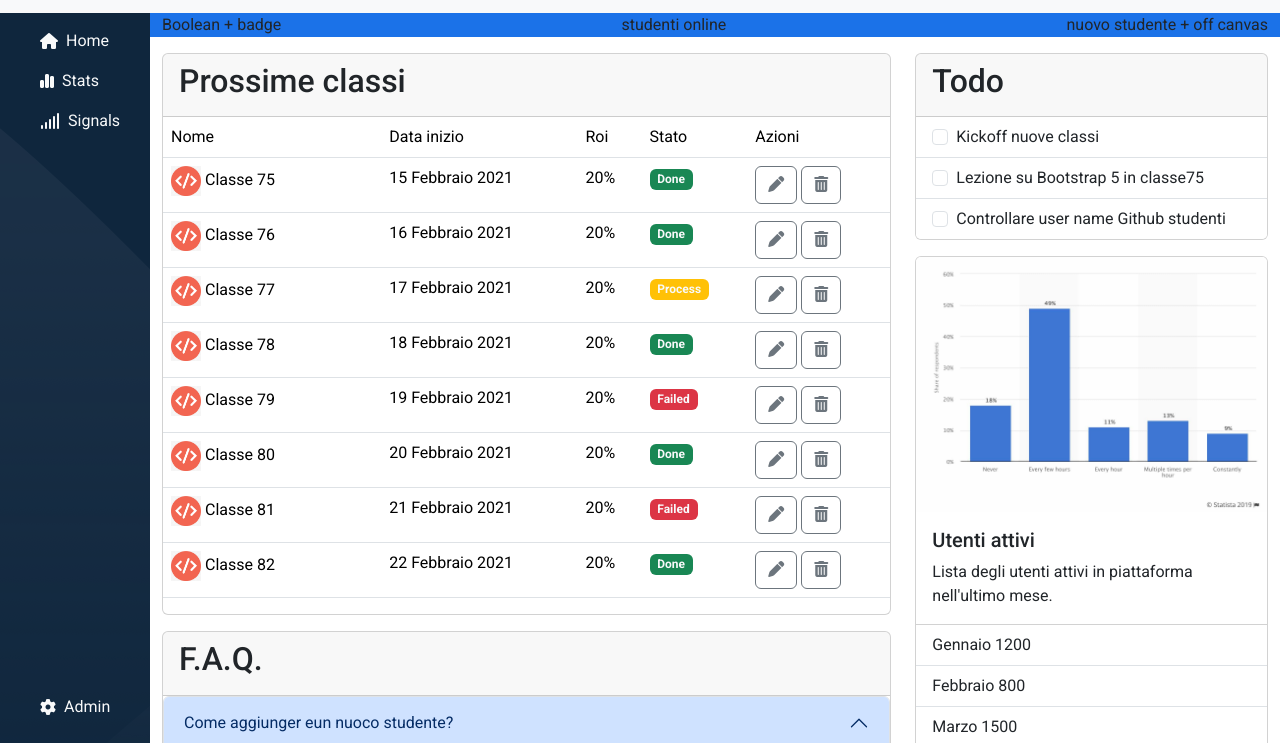
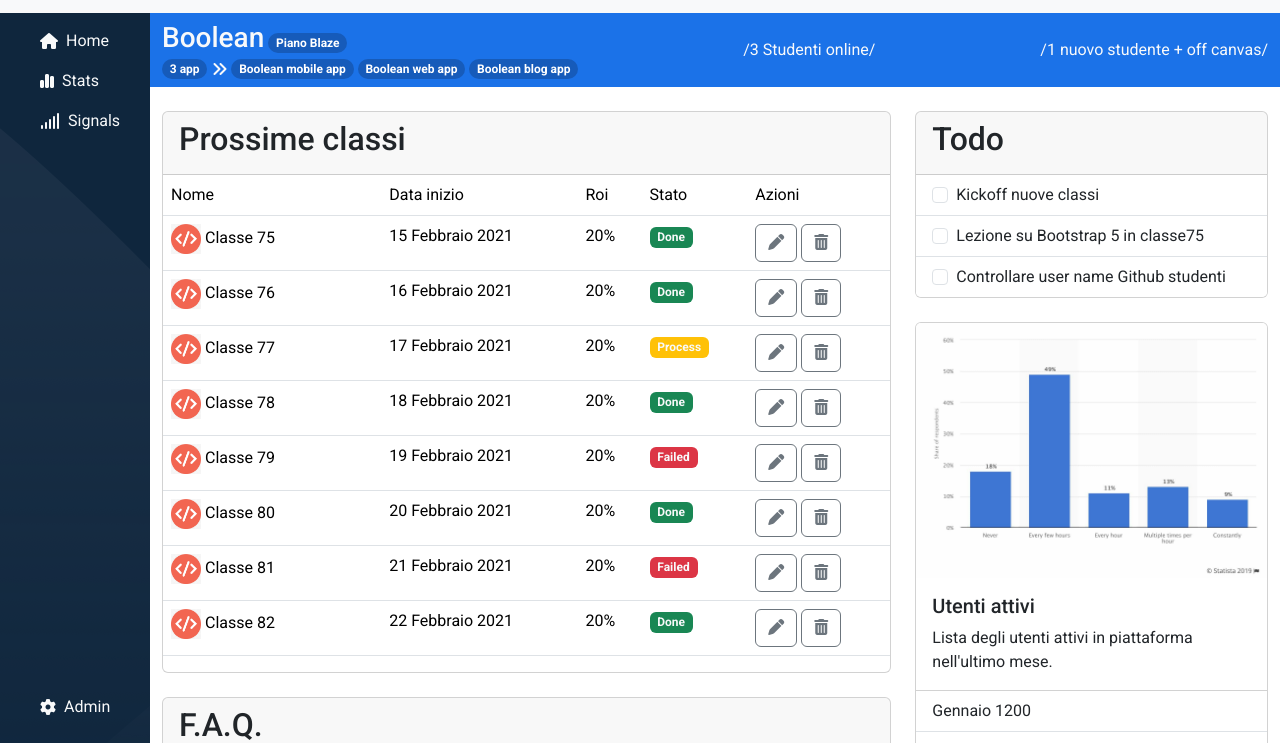
Before and after one commit to SimoneNegrisoli/html-css-bootstrap-dashboard, a plain HTML site: page index.html in a window 1280 px wide. Shown: the part 57-800 px from the top of the page. Drawn offline with nearby package versions, Linux system fonts and the light colour scheme.

Commit message:
main nav left, pill

```diff
--- a/css/style.css
+++ b/css/style.css
@@ -88,6 +88,16 @@ main{
         width: 30%;
     }
 
+    /* MAIN NAV */
+
+    #main-nav h3 {
+        margin-bottom: 0;
+        display: inline-block;
+    }
+
+    .my-pill-colors{
+        background-color: #165BBA;
+    }
 
 /* MEDIA QUERY */
 @media screen and (max-width: 991px){
--- a/index.html
+++ b/index.html
@@ -98,26 +98,54 @@
 
                 </div>
             </div>
-            <div id="main-content" class="debug">
+            <div id="main-content" class="text-light">
 
-                <div id="main-nav" class="container-fluid d-flex justify-content-between">
+                <div id="main-nav"
+                    class="container-fluid flex-column d-lg-flex flex-lg-row justify-content-between align-content-center align-items-center py-2">
 
-                    <div>
-                        Boolean + badge
+                    <div class="order-lg-3">
+                        /1 nuovo studente + off canvas/
+
                     </div>
-                    <div>
-                        studenti online
+                    <div class="order-lg-1">
+                        <div>
+                            <h3>Boolean</h3>
+                            <span class="badge rounded-pill my-pill-colors">
+                                Piano Blaze
+                            </span>
+                        </div>
+
+                        <div class="d-flex align-items-center gap-1 mt-1">
+                            <span class="badge rounded-pill my-pill-colors">
+                                3 app
+                            </span>
+                            <i class="fa-solid fa-angles-right"></i>
+                            <i class="fa-solid fa-circle-plus d-lg-none"></i>
+                            <span class="badge rounded-pill my-pill-colors d-none d-lg-inline">
+                                Boolean mobile app
+                            </span>
+                            <span class="badge rounded-pill my-pill-colors d-none d-lg-inline">
+                                Boolean web app
+                            </span>
+                            <span class="badge rounded-pill my-pill-colors d-none d-lg-inline">
+                                Boolean blog app
+                            </span>
+                        </div>
+
+
+
+
                     </div>
-                    <div>
-                        nuovo studente + off canvas
-                        <!-- con all'interno un form -->
+                    <div class="order-lg-2">
+                        /3 Studenti online/
+
                     </div>
                 </div>
 
                 <div id="dashboard" class="container-fluid">
                     <div class="row ">
                         <div id="dash-left" class="col-12 col-lg-8">
-                            <div class="card mt-3">
+                            <div class="card mt-4">
                                 <div class="card-header">
                                     <h2>Prossime classi</h2>
                                 </div>
@@ -319,7 +347,7 @@
 
                             </div>
 
-                            <div class="card mt-3">
+                            <div class="card mt-4">
                                 <div class="card-header">
                                     <h2>F.A.Q.</h2>
                                 </div>
@@ -373,7 +401,7 @@
                             </div>
                         </div>
                         <div id="dash-right" class="col-12 col-lg-4">
-                            <div class="card mt-3">
+                            <div class="card mt-4">
                                 <div class="card-header">
                                     <h2>Todo</h2>
                                 </div>
@@ -399,7 +427,7 @@
                             </div>
 
 
-                            <div class="card mt-3">
+                            <div class="card mt-4">
                                 <img src="./img/stats.jpeg" class="card-img-top" alt="stats">
                                 <div class="card-body">
                                     <h5 class="card-title">Utenti attivi</h5>
@@ -414,7 +442,7 @@
                                     <li class="list-group-item">
                                         <a href="#" class="card-link">Visualizza report approfondito</a>
                                     </li>
-                                  </ul>
+                                </ul>
                             </div>
 
                         </div>
```
